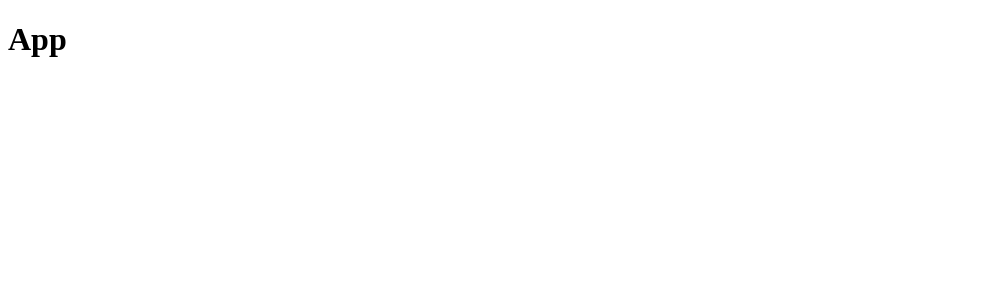
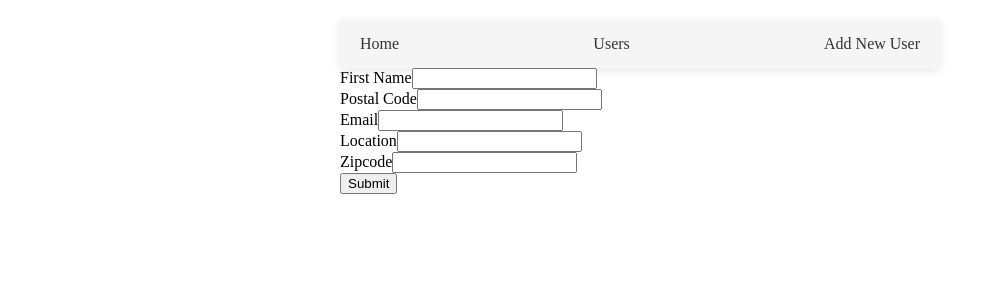
Before and after one commit to KanishkaKodithuwakku/users-crud-app, a React (Create React App) app: page /create in a window 1280 px wide. Shown: the top 300 px of the page, without its empty margins (0-988 px from the left). Built offline with nearby package versions, Linux system fonts and the light colour scheme.

Commit message:
components and routings done

```diff
--- a/package.json
+++ b/package.json
@@ -5,7 +5,9 @@
   "dependencies": {
     "react": "^18.2.0",
     "react-dom": "^18.2.0",
-    "react-scripts": "5.0.1"
+    "react-router-dom": "^5.1.2",
+    "react-scripts": "5.0.1",
+    "styled-components": "^5.2.1"
   },
   "scripts": {
     "start": "react-scripts start",
--- a/src/App.js
+++ b/src/App.js
@@ -1,8 +1,64 @@
+import React from "react";
+import styled from "styled-components";
+import { BrowserRouter as Router, Switch, Route, Link } from "react-router-dom";
+import UserForm from "./components/UserForm";
+import Home from './components/Home';
+import Notfound from "./components/NotFound";
+import Users from './components/Users';
+import Profile from './components/Profile';
+
+
+
+const Wrapper = styled.div`
+  max-width: 600px;
+  margin: 20px auto;
+`;
+const StyledNav = styled.nav`
+  display: flex;
+  justify-content: space-between; // Evenly spaces the links
+  padding: 10px 0;
+  background-color: #f5f5f5;
+  box-shadow: 0px 2px 10px rgba(0, 0, 0, 0.1);
+`;
+
+const StyledLink = styled(Link)`
+  text-decoration: none;
+  color: #333;
+  margin: 0 10px; // Adds some spacing between the links
+  padding: 5px 10px;
+  border-radius: 4px;
+  transition: color 0.2s ease-in-out, background-color 0.2s ease-in-out;
+
+  &:hover {
+    background-color: #e0e0e0;
+    color: #555;
+  }
+
+  &:active {
+    background-color: #ccc;
+    color: #555;
+  }
+`;
 
 
 function App() {
   return (
-    <h1>App</h1>
+    <Router>
+      <Wrapper>
+        <StyledNav>
+          <StyledLink to="/">Home</StyledLink>
+          <StyledLink to="/users">Users</StyledLink>
+          <StyledLink to="/create">Add New User</StyledLink>
+        </StyledNav>
+        <Switch>
+          <Route exact={true} path="/" component={Home} />
+          <Route path="/users" component={Users} />
+          <Route path="/create" component={UserForm} />
+          <Route path="/profile/:id" component={Profile} />
+          <Route path="*" component={Notfound} />
+        </Switch>
+      </Wrapper>
+    </Router>
   );
 }
 
--- /dev/null
+++ b/src/components/Home.js
@@ -0,0 +1,7 @@
+import React from 'react'
+
+export default function Home() {
+  return (
+    <div>Home</div>
+  )
+}
--- /dev/null
+++ b/src/components/NotFound.js
@@ -0,0 +1,7 @@
+import React from 'react'
+
+export default function NotFound() {
+  return (
+    <div>404 Page Not found!</div>
+  )
+}
--- /dev/null
+++ b/src/components/Profile.js
@@ -0,0 +1,7 @@
+import React from 'react'
+
+export default function Profile() {
+  return (
+    <div>Profile</div>
+  )
+}
--- /dev/null
+++ b/src/components/UserForm.js
@@ -0,0 +1,72 @@
+import React from "react";
+import useInput from "../hooks/useInput";
+import useUserThunkReducer, {
+  userReducer,
+  defaultData,
+  ACTIONS,
+} from "../hooks/useUserReducer";
+
+const UserForm = () => {
+  const [name, bindName, resetName] = useInput("");
+  const [email, bindEmail, resetEmail] = useInput("");
+  const [location, bindLocation, resetLocation] = useInput("");
+  const [zipcode, bindZipcode, resetZipcode] = useInput("");
+  const [postalCode, bindPostalCode, resetPostalCode] = useInput("");
+
+  const [state, dispatch] = useUserThunkReducer(userReducer, defaultData);
+
+  const submitHandler = (e) => {
+    e.preventDefault();
+    alert(`Hello ${name} ${postalCode}`);
+    dispatch({
+      type: ACTIONS.ADD_USER,
+      payload: {
+        user: { name, postalCode, email, location, zipcode },
+      },
+    });
+
+    console.log(state);
+    resetName();
+    resetPostalCode();
+    resetEmail();
+    resetLocation();
+    resetZipcode();
+  };
+
+  return (
+    <div>
+      <form onSubmit={submitHandler}>
+        <div>
+          <label>First Name</label>
+          <input type="text" {...bindName} />
+        </div>
+
+        <div>
+          <label>Postal Code</label>
+          <input type="text" {...bindPostalCode} />
+        </div>
+
+        <div>
+          <label>Email</label>
+          <input type="text" {...bindEmail} />
+        </div>
+
+        <div>
+          <label>Location</label>
+          <input type="text" {...bindLocation} />
+        </div>
+
+        <div>
+          <label>Zipcode</label>
+          <input type="text" {...bindZipcode} />
+        </div>
+
+        <div>
+          <button type="submit">Submit</button>
+        </div>
+      </form>
+    </div>
+  );
+};
+
+export default UserForm;
--- /dev/null
+++ b/src/components/Users.js
@@ -0,0 +1,24 @@
+import React from "react";
+import useUserThunkReducer, {
+  userReducer,
+  defaultData,
+  ACTIONS,
+} from '../hooks/useUserReducer'
+const Users = () => {
+      const [state, dispatch] = useUserThunkReducer(userReducer, defaultData);
+
+  const { users } = state;
+  return (
+    <div>
+      <h1>Users</h1>
+
+      <ul>
+        {users && users.map((user, index) => (
+          <li key={index}>{user.name}</li>
+        ))}
+      </ul>
+    </div>
+  );
+};
+
+export default Users;
--- /dev/null
+++ b/src/hooks/useInput.js
@@ -0,0 +1,18 @@
+import React, { useState} from 'react'
+
+export default function useInput(initialValue) {
+    const [value, setValue] = useState(initialValue);
+
+    const reset = () => {
+        setValue(initialValue)
+    }
+
+    const bind = {
+        value,
+        onChange: e => {
+            setValue(e.target.value)
+        }
+    }
+
+    return [value, bind, reset]
+}
--- /dev/null
+++ b/src/hooks/useUserReducer.js
@@ -0,0 +1,64 @@
+import React, { useReducer } from "react";
+
+export const ACTIONS = {
+  ADD_USER: "ADD_USER",
+  EDIT_USER: "EDIT_USER",
+  DELETE_USER: "DELETE_USER",
+};
+
+export const defaultData = {
+  users: [
+    {
+      name: "Kanishka",
+      email: "infomail.kbk@gmail.com",
+      location: "Colombo",
+      zipcode: "100",
+      postalcode: "200",
+    },
+    {
+      name: "Kodithuwakku",
+      email: "kodithuwakku@gmail.com",
+      location: "Badulla",
+      zipcode: "456",
+      postalcode: "845",
+    },
+  ],
+};
+
+export const userReducer = (state, action) => {
+  const { type, payload } = action;
+  switch (type) {
+    case ACTIONS.ADD_USER:
+      console.log(ACTIONS.ADD_USER, payload.user);
+      return { ...state, users: [...state.users, payload.user] };
+    case ACTIONS.EDIT_USER:
+      console.log(ACTIONS.EDIT_USER);
+
+      const updatedUsers = [...state.users];
+      updatedUsers[payload.user_index] = payload.user;
+      return { ...state, users: updatedUsers };
+    case ACTIONS.DELETE_USER:
+      const update = state.users.filter(
+        (user, index) => index !== payload.user_index
+      );
+      return { ...state, users: update };
+
+    default:
+      return state;
+  }
+};
+
+const useUserThunkReducer = (userReducer, defaultData) => {
+  const [state, dispatch] = useReducer(userReducer, defaultData);
+
+  const enhancedDispatch = (action) => {
+    if (typeof action === "function") {
+      action(dispatch);
+    } else {
+      dispatch(action);
+    }
+  };
+  return [state, enhancedDispatch];
+};
+
+export default useUserThunkReducer;
```
Also changed, not shown: 1 other file (tests, documents, lock files or other folders).
